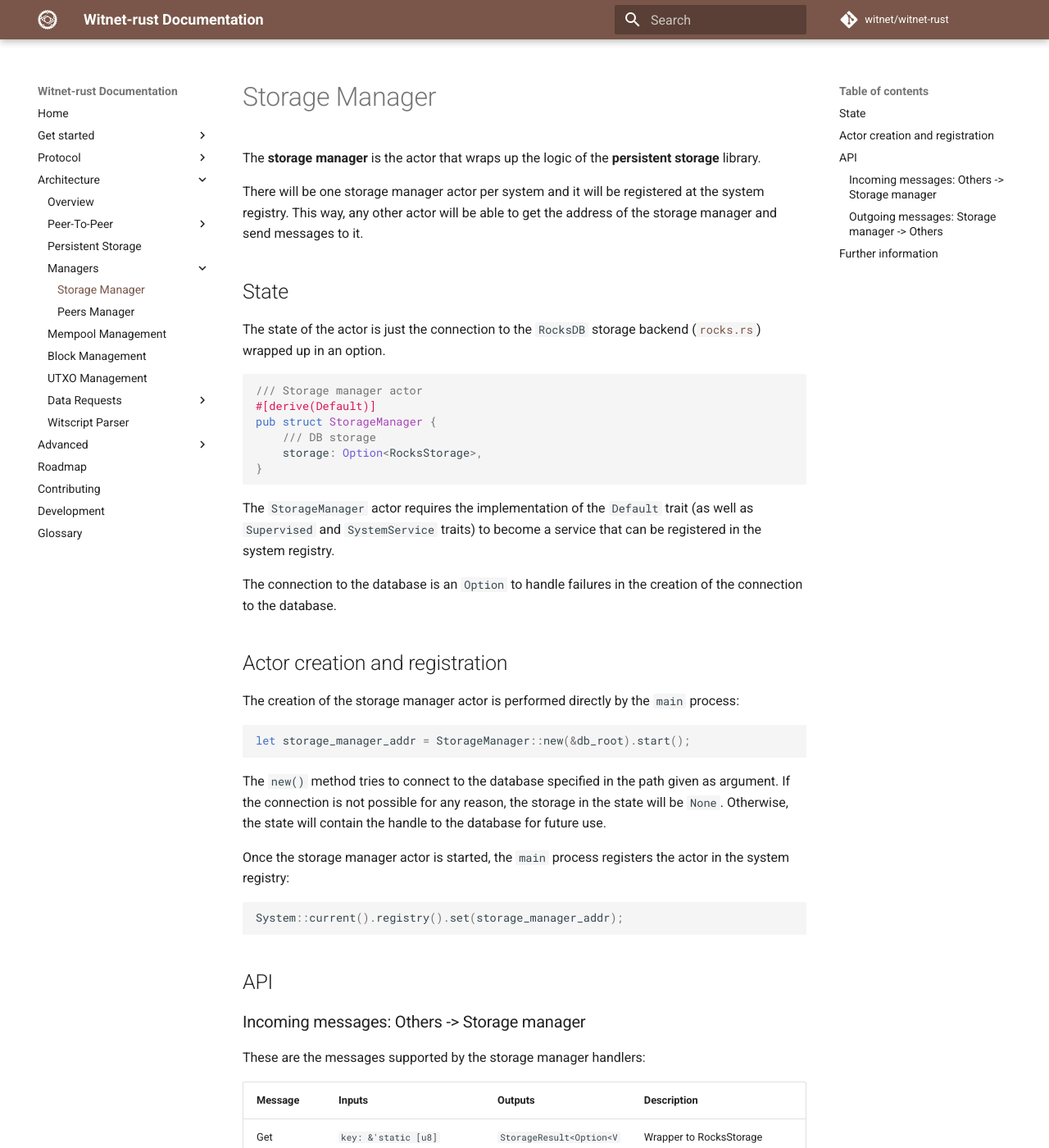
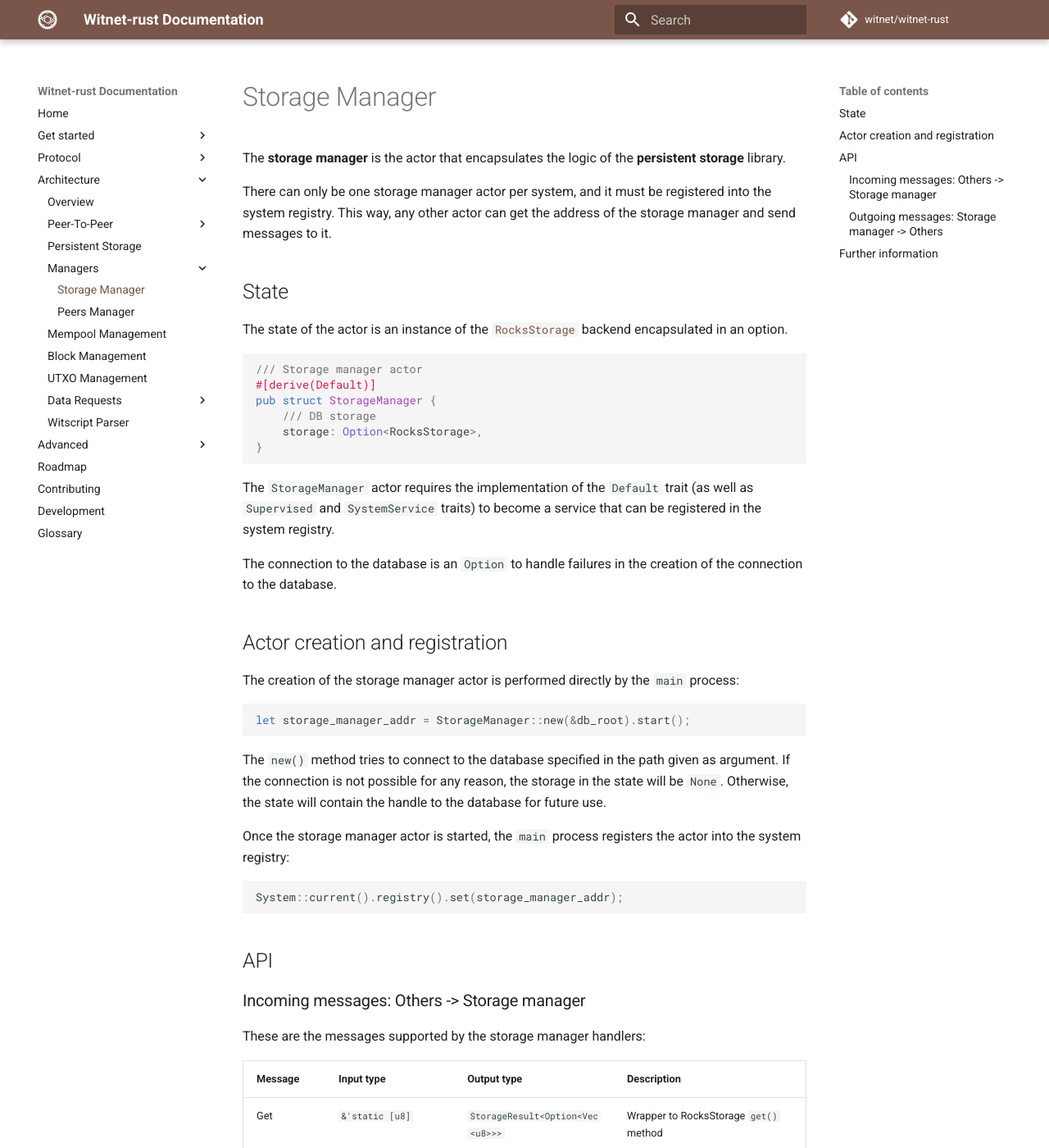
Before and after one commit to witnet/witnet-rust, an MkDocs documentation site: the page built from docs/architecture/managers/storage-manager.md, in a window 1280 px wide and 1400 px high. Shown: the whole window at 82% size. Built offline with MkDocs 1.6.1 and Material for MkDocs 9.7.7, drawn with Linux system fonts in a browser that asks for light colours; comment, search, counter and statistics services are not loaded; some of the changed text lies outside the part shown.

Commit message:
refactor(pr): add requested changes in PR review

````diff
--- a/docs/architecture/managers/storage-manager.md
+++ b/docs/architecture/managers/storage-manager.md
@@ -1,15 +1,16 @@
 # Storage Manager
 
-The __storage manager__ is the actor that wraps up the logic of the __persistent storage__ library.
+The __storage manager__ is the actor that encapsulates the logic of the __persistent storage__
+library.
 
-There will be one storage manager actor per system and it will be registered at the system
-registry. This way, any other actor will be able to get the address of the storage manager and
-send messages to it.
+There can only be one storage manager actor per system, and it must be registered into the system
+registry. This way, any other actor can get the address of the storage manager and send messages
+to it.
 
 ## State
 
-The state of the actor is just the connection to the `RocksDB` storage backend ([`rocks.rs`][rocks])
-wrapped up in an option.
+The state of the actor is an instance of the [`RocksStorage`][rocks] backend encapsulated in an
+option.
 
 ```rust
 /// Storage manager actor
@@ -39,7 +40,7 @@
 connection is not possible for any reason, the storage in the state will be `None`. Otherwise, the
 state will contain the handle to the database for future use.
 
-Once the storage manager actor is started, the `main` process registers the actor in the system
+Once the storage manager actor is started, the `main` process registers the actor into the system
 registry:
 
 ```rust
@@ -52,14 +53,14 @@
 
 These are the messages supported by the storage manager handlers:
 
-| Message   | Inputs                                    | Outputs                               | Description                               |
+| Message   | Input type                                | Output type                           | Description                               |
 |-----------|-------------------------------------------|---------------------------------------|-------------------------------------------|
-| Get       | `key: &'static [u8]`                      | `StorageResult<Option<Vec<u8>>>`      | Wrapper to RocksStorage `get()` method    |
-| Put       | `key: &'static [u8], value: Vec<u8>`      | `StorageResult<()>`                   | Wrapper to RocksStorage `put()` method    |
-| Delete    | `key: &'static [u8]`                      | `StorageResult<()>`                   | Wrapper to RocksStorage `delete()` method |
+| Get       | `&'static [u8]`                           | `StorageResult<Option<Vec<u8>>>`      | Wrapper to RocksStorage `get()` method    |
+| Put       | `&'static [u8]`, `Vec<u8>`                | `StorageResult<()>`                   | Wrapper to RocksStorage `put()` method    |
+| Delete    | `&'static [u8]`                           | `StorageResult<()>`                   | Wrapper to RocksStorage `delete()` method |
 
 The handling of these messages is basically just calling the corresponding method from the [`Storage`][storage]
-trait that is implemented by the `RocksStorage`. For example, the handler of the `Get` message
+trait that is implemented by [`RocksStorage`][rocks]. For example, the handler of the `Get` message
 would be implemented as:
 
 ```rust
@@ -84,8 +85,8 @@
 let storage_manager_addr = System::current().registry().get::<StorageManager>();
 ```
 
-2. Use the methods that the address offers to send a message to the actor (`do_send()`,
-`try_send()`, `send()`):
+2. Use any of the sending methods provided by the address (`do_send()`, `try_send()`, `send()`) to
+send a message to the actor:
 ```rust
 // Example
 storage_manager_addr
@@ -114,8 +115,8 @@
 ```
 
 !!! warning
-    The keys of the storage need to be defined with the `static` lifetime. Literals can be a good
-    choice to achieve this purpose:
+    The values used as keys for the storage need to be defined with the `static` lifetime.
+    Literals can be a good choice for this purpose:
     ```rust
     pub static PEERS_KEY: &'static [u8] = b"peers";
     ```
````
Also changed, not shown: docs/architecture/managers/peers-manager.md (+16 -9 lines), docs/development.md (+1 -1 lines), 4 other files.
